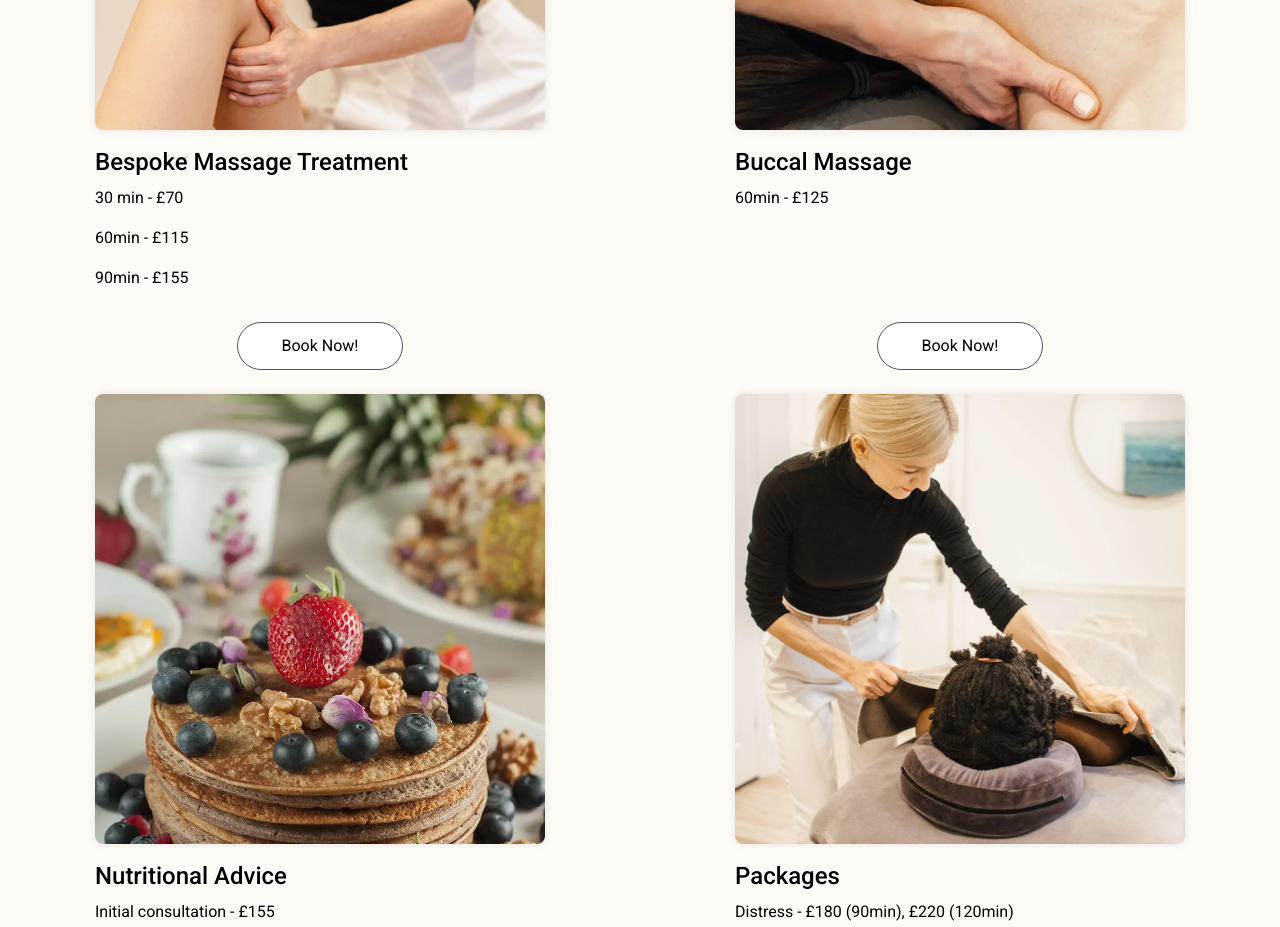
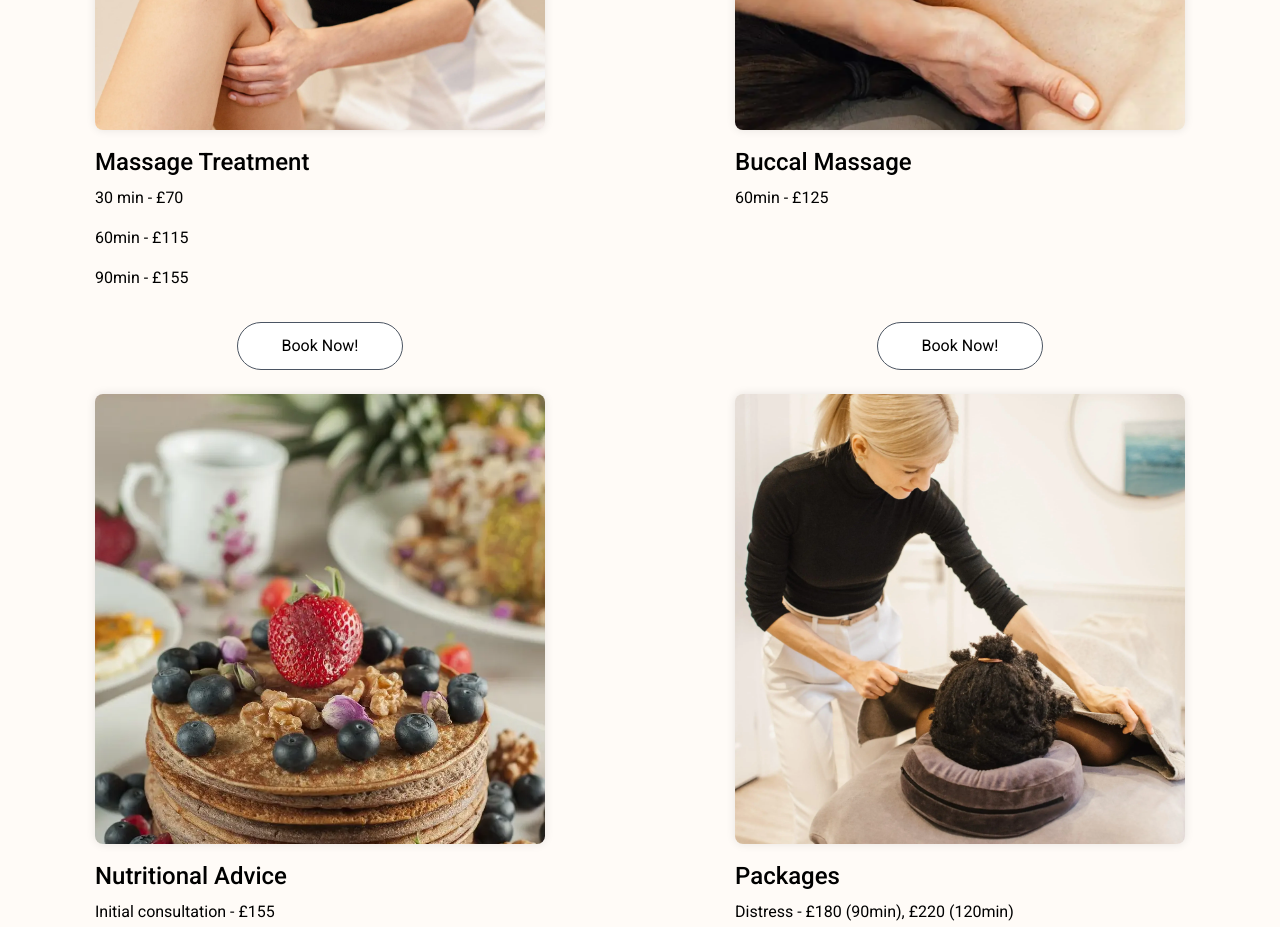
Before and after one commit to lbourke1234/massageTherapy, a Next.js app: page /pricing in a window 1280 px wide. Shown: the part 960-1887 px from the top of the page. Built offline with nearby package versions, Linux system fonts and the light colour scheme.

Commit message:
pricing text updated

```diff
--- a/src/app/data/pricingData.js
+++ b/src/app/data/pricingData.js
@@ -5,7 +5,7 @@ import buccal from "/public/resources/webp/Marta_Osteopath-388.webp";
 
 export const pricingData = {
   bespokeMassage: {
-    heading: `Bespoke Massage Treatment`,
+    heading: `Massage Treatment`,
     bullets: [`30 min - £70`, `60min - £115`, `90min - £155`],
     src: bespoke,
     alt: "Marta's Sports Massage: Expert Techniques for Enhanced Performance and Recovery",
```
